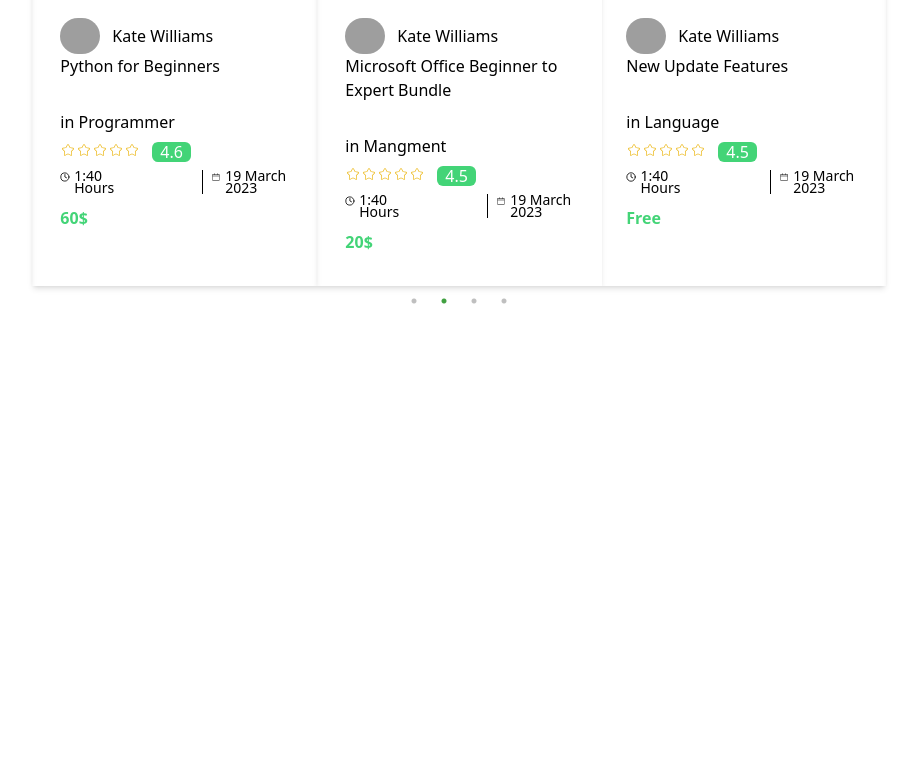
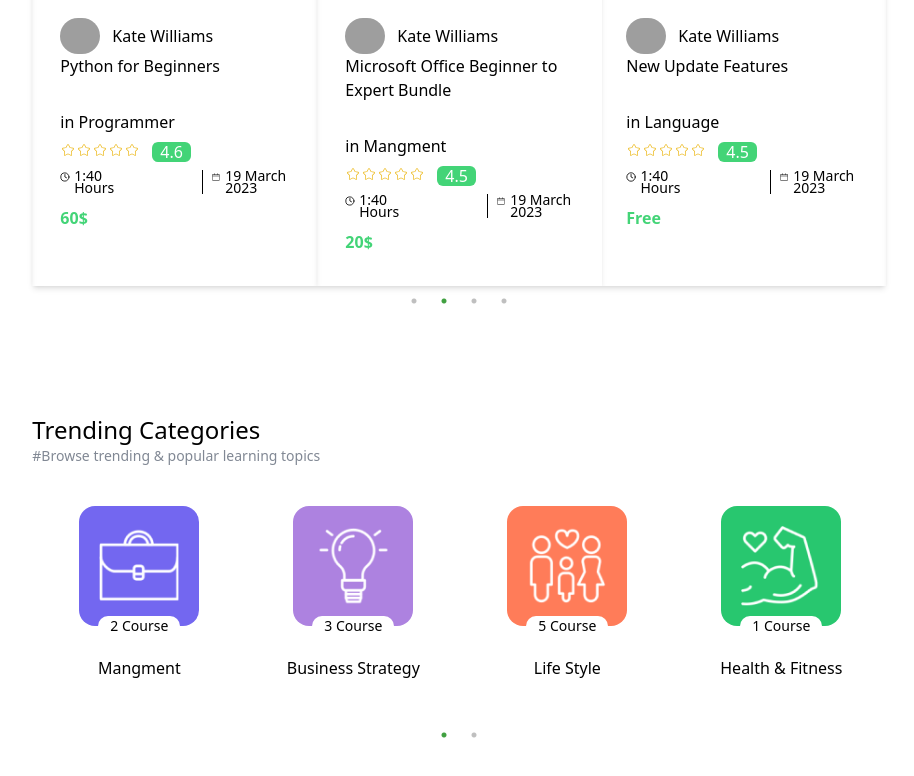
Before and after one commit to ali-sheikhali/learning-practice, a React (Create React App) app: page / in a window 1280 px wide. Shown: the part 2622-3398 px from the top of the page, without its empty margins (181-1095 px from the left). Before the commit the page ends 3036 px from the top, so only its background shows below. Built offline with nearby package versions, Linux system fonts and the light colour scheme; grey boxes are pictures that could not be loaded.

Commit message:
add trending file

```diff
--- /dev/null
+++ b/src/components/TrendingCategories.js
@@ -0,0 +1,202 @@
+import React from "react";
+import Slider from "react-slick";
+import img1 from "../img/briefcase.png.png";
+import img2 from "../img/bulb.png.png";
+import img3 from "../img/family.png.png";
+import img4 from "../img/muscle.png.png";
+import img5 from "../img/palette.png.png";
+import img6 from "../img/connection.png.png";
+
+function TrendingCategories() {
+  const settings = {
+    dots: true,
+    infinite: true,
+    speed: 500,
+    slidesToShow: 1,
+    slidesToScroll: 1,
+  };
+  const settings2 = {
+    dots: true,
+    infinite: true,
+    speed: 500,
+    slidesToShow: 4,
+    slidesToScroll: 3
+  };
+  return (
+    <div className="w-8/12 mx-auto my-20">
+      <section className="flex flex-col">
+        <h1 className="text-2xl">Trending Categories</h1>
+        <p className="text-sm text-[#818894]">
+          #Browse trending & popular learning topics
+        </p>
+        <div className="md:hidden">
+          <Slider {...settings}>
+            <div className="">
+              <figure className="flex flex-col justify-center items-center   my-5">
+                <img
+                  className="bg-[#7367F0] rounded-2xl mt-5 p-5 w-[120px] h-[120px]"
+                  src={img1}
+                  alt=""
+                />
+                <span className="bg-white text-sm px-3   rounded-3xl mt-[-10px]">
+                  2 Course
+                </span>
+                <p className="text-center my-5">Mangment</p>
+              </figure>
+            </div>
+            <div className="">
+              <figure className="flex flex-col justify-center items-center   my-5">
+                <img
+                  className="bg-[#AD82E0] rounded-2xl mt-5 p-5 w-[120px] h-[120px]"
+                  src={img2}
+                  alt=""
+                />
+                <span className="bg-white text-sm px-3   rounded-3xl mt-[-10px]">
+                  3 Course
+                </span>
+                <p className="text-center my-5">Business Strategy</p>
+              </figure>
+            </div>
+            <div className="">
+              <figure className="flex flex-col justify-center items-center   my-5">
+                <img
+                  className="bg-[#FF7C59] rounded-2xl mt-5 p-5 w-[120px] h-[120px]"
+                  src={img3}
+                  alt=""
+                />
+                <span className="bg-white text-sm px-3   rounded-3xl mt-[-10px]">
+                  5 Course
+                </span>
+                <p className="text-center my-5">Life Style</p>
+              </figure>
+            </div>
+            <div className="">
+              <figure className="flex flex-col justify-center items-center   my-5">
+                <img
+                  className="bg-[#28C76F] rounded-2xl mt-5 p-5 w-[120px] h-[120px]"
+                  src={img4}
+                  alt=""
+                />
+                <span className="bg-white text-sm px-3   rounded-3xl mt-[-10px]">
+                  1 Course
+                </span>
+                <p className="text-center my-5">Health & Fitness</p>
+              </figure>
+            </div>
+            <div className="">
+              <figure className="flex flex-col justify-center items-center   my-5">
+                <img
+                  className="bg-[#EA5455] rounded-2xl mt-5 p-5 w-[120px] h-[120px]"
+                  src={img6}
+                  alt=""
+                />
+                <span className="bg-white text-sm px-3   rounded-3xl mt-[-10px]">
+                  3 Course
+                </span>
+                <p className="text-center my-5">Science</p>
+              </figure>
+            </div>
+            <div className="">
+              <figure className="flex flex-col justify-center items-center   my-5">
+                <img
+                  className="bg-[#45C0F9] rounded-2xl mt-5 p-5 w-[120px] h-[120px]"
+                  src={img5}
+                  alt=""
+                />
+                <span className="bg-white text-sm px-3   rounded-3xl mt-[-10px]">
+                  1 Course
+                </span>
+                <p className="text-center my-5">Design</p>
+              </figure>
+            </div>
+          </Slider>
+        </div>
+        {/* ----------------------------------------------  the part of md Screen ---------------------------------------------- */}
+        <div className="hidden md:block">
+          <Slider {...settings2}>
+            <div className="px-1">
+              <figure className="flex flex-col justify-center items-center my-5">
+                <img
+                  className="bg-[#7367F0] rounded-2xl mt-5 p-5 w-[120px] h-[120px]"
+                  src={img1}
+                  alt=""
+                />
+                <span className="bg-white text-sm px-3   rounded-3xl mt-[-10px]">
+                  2 Course
+                </span>
+                <p className="text-center my-5">Mangment</p>
+              </figure>
+            </div>
+            <div className="">
+              <figure className="flex flex-col justify-center items-center   my-5">
+                <img
+                  className="bg-[#AD82E0] rounded-2xl mt-5 p-5 w-[120px] h-[120px]"
+                  src={img2}
+                  alt=""
+                />
+                <span className="bg-white text-sm px-3   rounded-3xl mt-[-10px]">
+                  3 Course
+                </span>
+                <p className="text-center my-5">Business Strategy</p>
+              </figure>
+            </div>
+            <div className="">
+              <figure className="flex flex-col justify-center items-center   my-5">
+                <img
+                  className="bg-[#FF7C59] rounded-2xl mt-5 p-5 w-[120px] h-[120px]"
+                  src={img3}
+                  alt=""
+                />
+                <span className="bg-white text-sm px-3   rounded-3xl mt-[-10px]">
+                  5 Course
+                </span>
+                <p className="text-center my-5">Life Style</p>
+              </figure>
+            </div>
+            <div className="">
+              <figure className="flex flex-col justify-center items-center   my-5">
+                <img
+                  className="bg-[#28C76F] rounded-2xl mt-5 p-5 w-[120px] h-[120px]"
+                  src={img4}
+                  alt=""
+                />
+                <span className="bg-white text-sm px-3   rounded-3xl mt-[-10px]">
+                  1 Course
+                </span>
+                <p className="text-center my-5">Health & Fitness</p>
+              </figure>
+            </div>
+            <div className="">
+              <figure className="flex flex-col justify-center items-center   my-5">
+                <img
+                  className="bg-[#EA5455] rounded-2xl mt-5 p-5 w-[120px] h-[120px]"
+                  src={img6}
+                  alt=""
+                />
+                <span className="bg-white text-sm px-3   rounded-3xl mt-[-10px]">
+                  3 Course
+                </span>
+                <p className="text-center my-5">Science</p>
+              </figure>
+            </div>
+            <div className="">
+              <figure className="flex flex-col justify-center items-center   my-5">
+                <img
+                  className="bg-[#45C0F9] rounded-2xl mt-5 p-5 w-[120px] h-[120px]"
+                  src={img5}
+                  alt=""
+                />
+                <span className="bg-white text-sm px-3   rounded-3xl mt-[-10px]">
+                  1 Course
+                </span>
+                <p className="text-center my-5">Design</p>
+              </figure>
+            </div>
+          </Slider>
+        </div>
+      </section>
+    </div>
+  );
+}
+
+export default TrendingCategories;
--- a/src/pages/Home.js
+++ b/src/pages/Home.js
@@ -4,6 +4,7 @@
 import FeaturedCourses from '../components/FeaturedCourses'
 import NewestCourse from '../components/NewestCourse'
 import LatestBundles from '../components/LatestBundles'
+import TrendingCategories from '../components/TrendingCategories'
 
 function Home() {
   return (
@@ -13,6 +14,7 @@
       <FeaturedCourses />
       <NewestCourse />
       <LatestBundles />
+      <TrendingCategories />
     </div>
   )
 }
```
Also changed, not shown: src/img/Link.png (deleted), src/img/briefcase.png.png (added).
